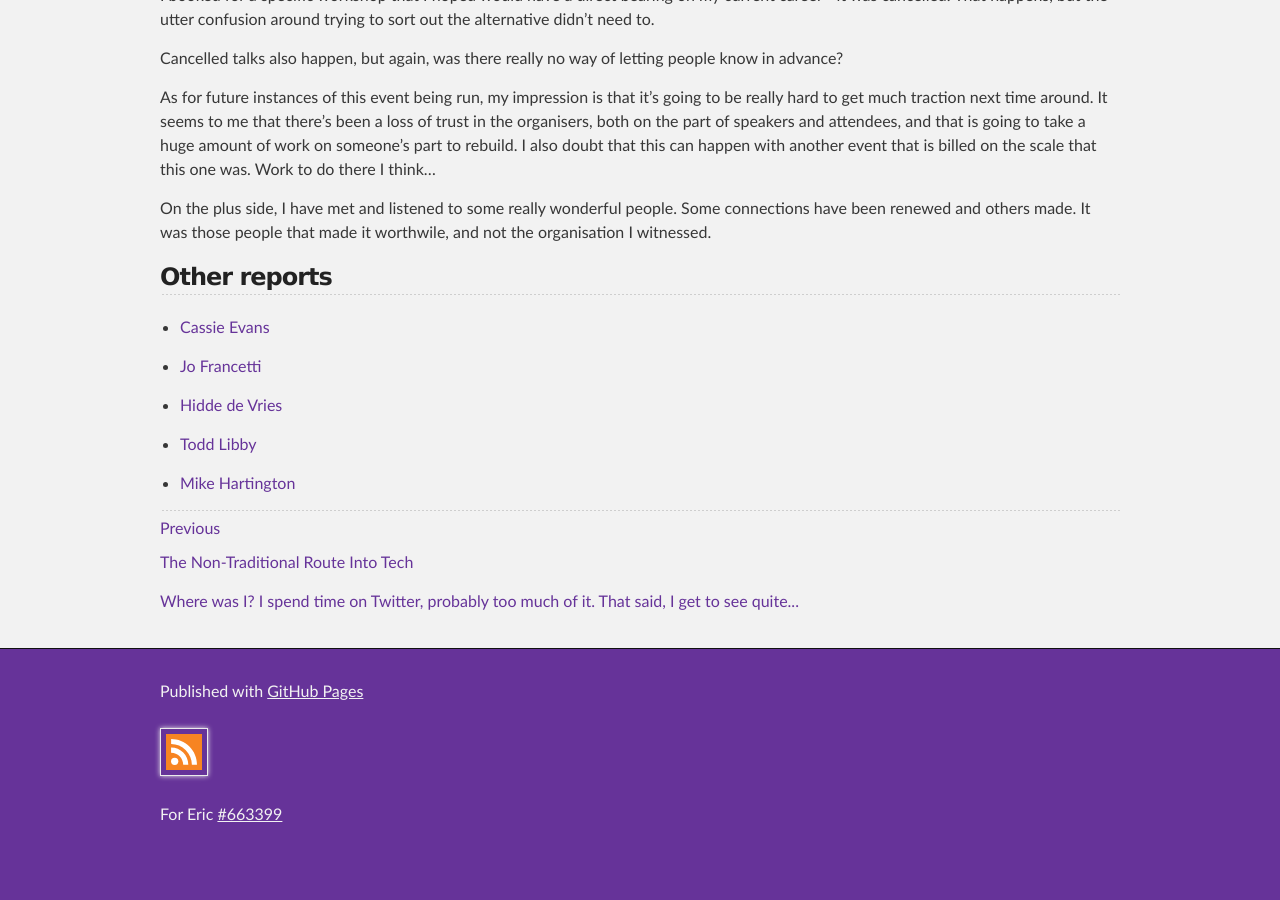
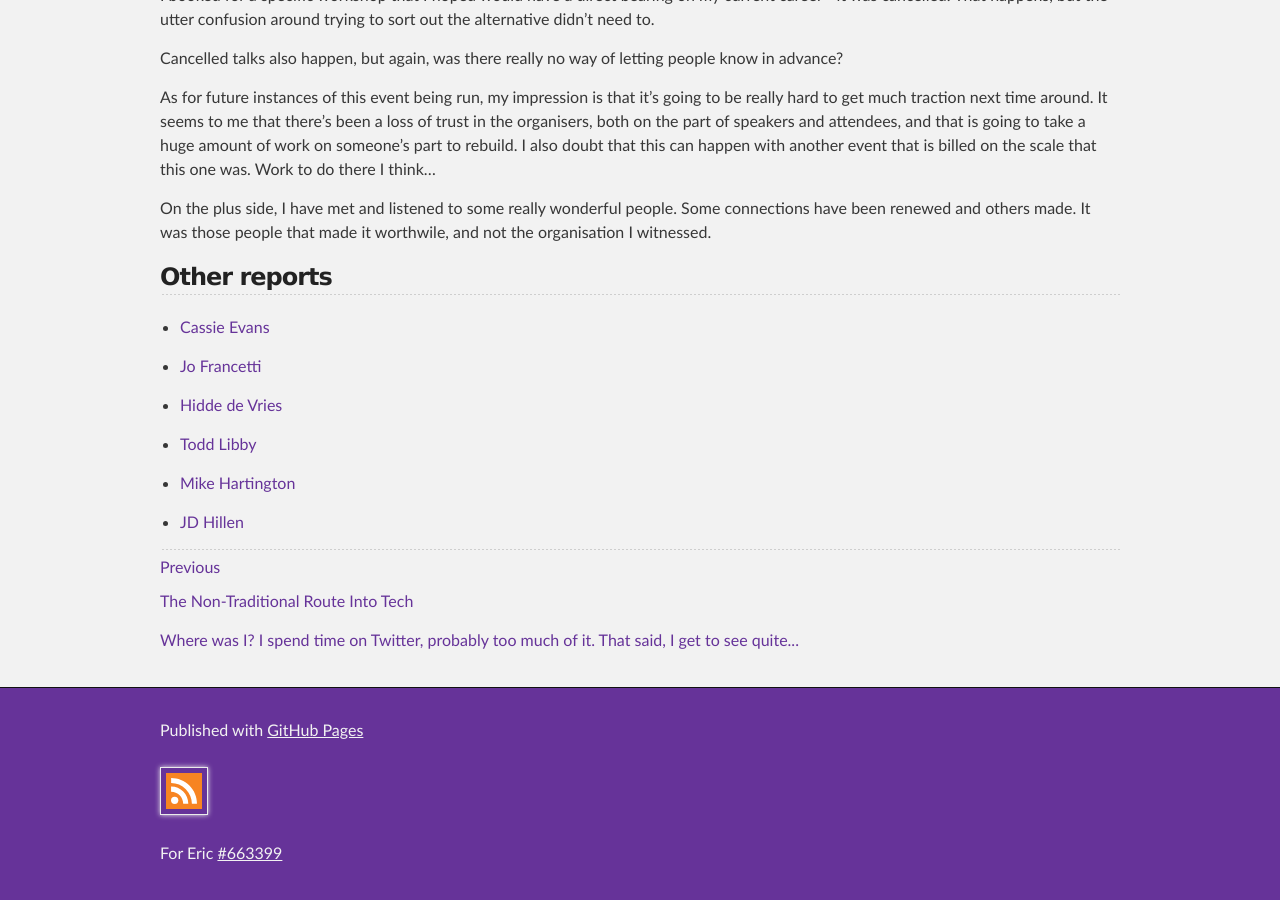
Before and after one commit to christopherallanperry/christopherallanperry.github.io, a Jekyll site: the page built from _posts/2022-11-19-modern_frontends-an_attendees_perspective.markdown, in a window 1280 px wide and 900 px high, scrolled down 4981 px. Built offline with Jekyll 4.4.1, drawn with Linux system fonts in a browser that asks for light colours; before the commit the page ends 5842 px from its top, so only the background shows below that.

Commit message:
Added a new blog post from JD Hillen

```diff
--- a/_posts/2022-11-19-modern_frontends-an_attendees_perspective.markdown
+++ b/_posts/2022-11-19-modern_frontends-an_attendees_perspective.markdown
@@ -111,4 +111,6 @@ On the plus side, I have met and listened to some really wonderful people. Some
 
 - [Mike Hartington](https://mhartington.io/post/modern-frontends-live/)
 
+- [JD Hillen](https://jdhillen.com/blog/my-experience-at-modern-frontends-live/)
+
 ---
```
